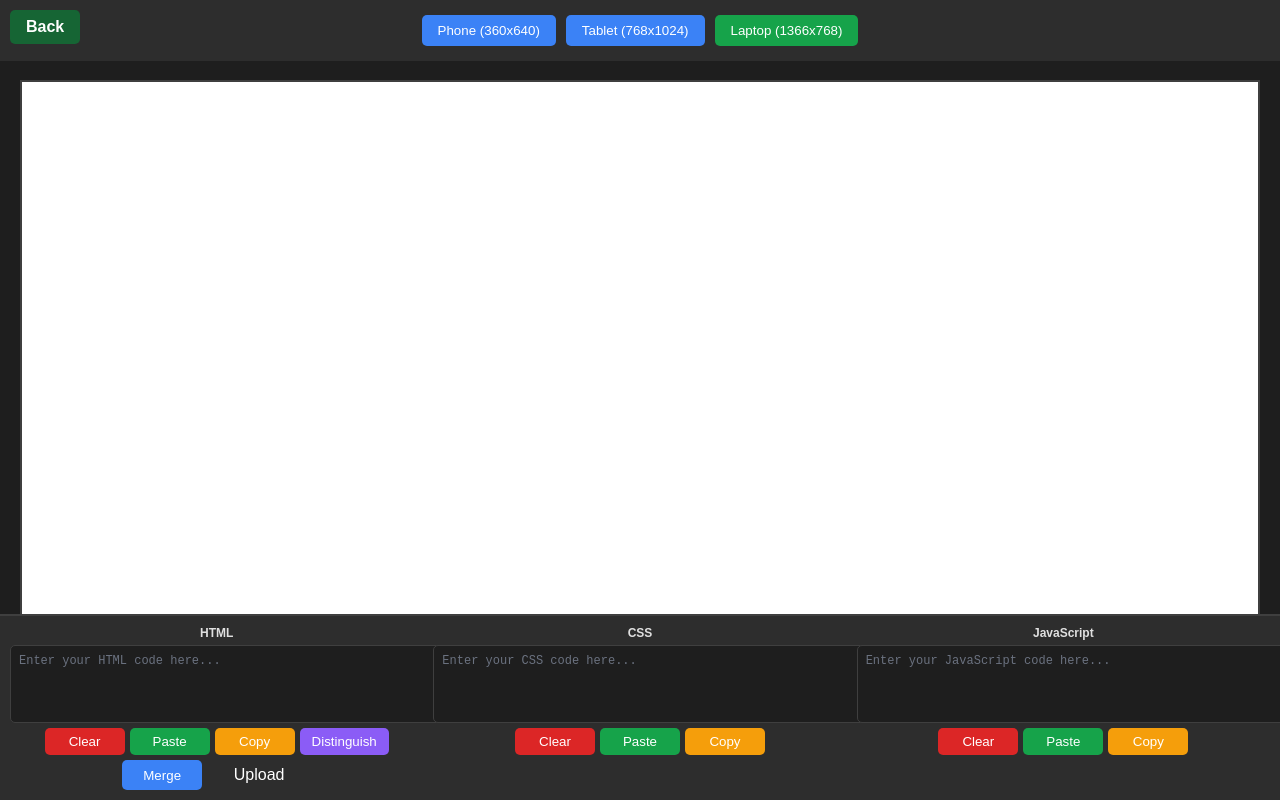
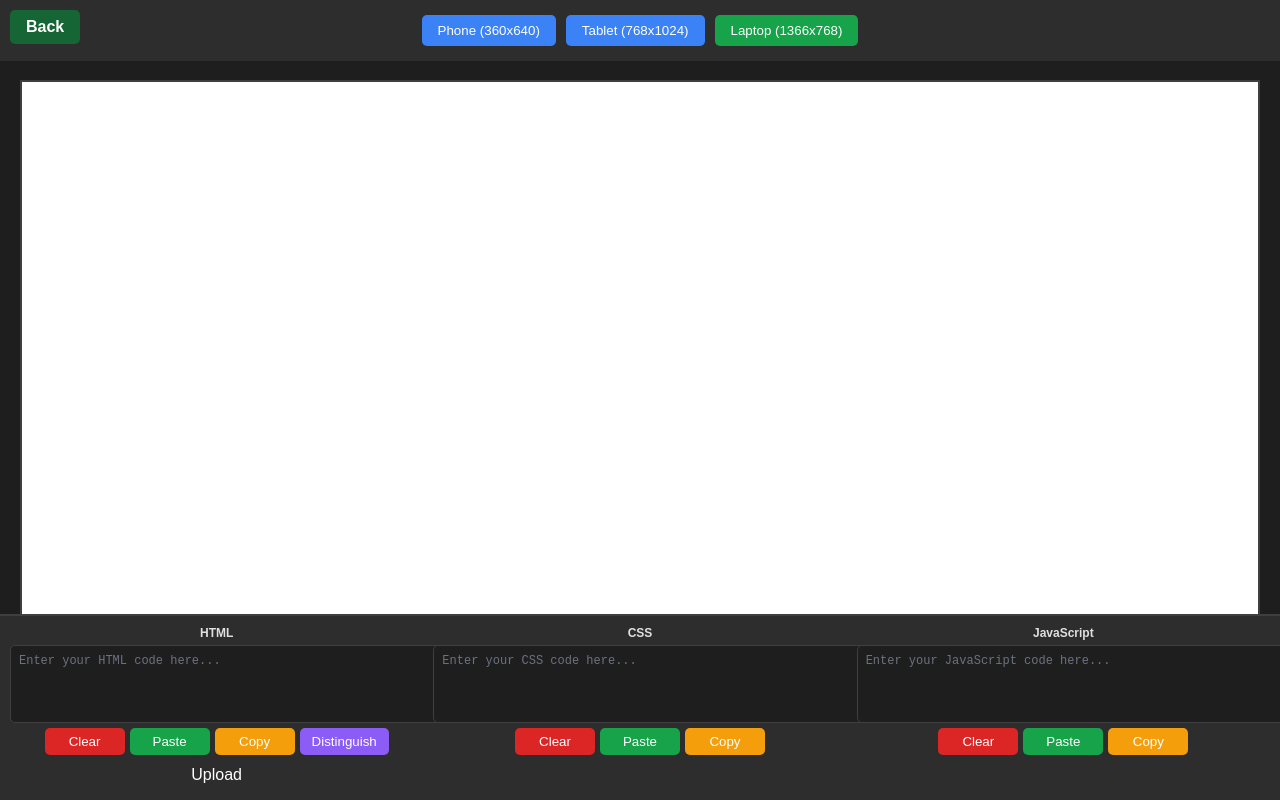
Before and after one commit to Hencheng2/html-live-preview, a plain HTML site: page index.html in a window 1280 px wide. Shown: the top 800 px of the page. Drawn offline with Linux system fonts and the light colour scheme.

Commit message:
Update index.html

```diff
--- a/index.html
+++ b/index.html
@@ -179,12 +179,6 @@
         .editor button.distinguish:hover {
             background-color: #7c3aed;
         }
-        .editor button.merge {
-            background-color: #3b82f6;
-        }
-        .editor button.merge:hover {
-            background-color: #2563eb;
-        }
         .editor button.upload {
             background-color: #d97706;
         }
@@ -253,7 +247,6 @@
                     <button class="paste" onclick="pasteCode('htmlInput')">Paste</button>
                     <button class="copy" onclick="copyCode('htmlInput')">Copy</button>
                     <button class="distinguish" onclick="distinguishCode()">Distinguish</button>
-                    <button class="merge" onclick="mergeCode()">Merge</button>
                     <label for="htmlUpload" class="upload" style="padding: 6px 12px; cursor: pointer; border: none; border-radius: 5px; color: #ffffff; width: 80px; text-align: center;">Upload</label>
                     <input type="file" id="htmlUpload" accept=".html,.htm" onchange="uploadCode('htmlInput', this)">
                 </div>
@@ -406,50 +399,6 @@
             updatePreview();
         }
 
-        function mergeCode() {
-            const htmlInput = document.getElementById('htmlInput');
-            const cssInput = document.getElementById('cssInput');
-            const jsInput = document.getElementById('jsInput');
-
-            if (!htmlInput || !cssInput || !jsInput) {
-                alert('Error: Textarea not found.');
-                return;
-            }
-
-            let htmlContent = htmlInput.value;
-            const cssContent = cssInput.value.trim();
-            const jsContent = jsInput.value.trim();
-
-            // Add CSS to the head section if it exists
-            if (cssContent) {
-                if (htmlContent.includes('</head>')) {
-                    htmlContent = htmlContent.replace('</head>', `<style>${cssContent}</style></head>`);
-                } else if (htmlContent.includes('<head>')) {
-                    htmlContent = htmlContent.replace('<head>', `<head><style>${cssContent}</style>`);
-                } else {
-                    // If no head tag, add one with the CSS
-                    htmlContent = `<head><style>${cssContent}</style></head>${htmlContent}`;
-                }
-            }
-
-            // Add JavaScript before the closing body tag if it exists
-            if (jsContent) {
-                if (htmlContent.includes('</body>')) {
-                    htmlContent = htmlContent.replace('</body>', `<script>${jsContent}</script></body>`);
-                } else if (htmlContent.includes('<body>')) {
-                    htmlContent = htmlContent.replace('<body>', `<body><script>${jsContent}</script>`);
-                } else {
-                    // If no body tag, add the script at the end
-                    htmlContent += `<script>${jsContent}</script>`;
-                }
-            }
-
-            // Update HTML textarea
-            htmlInput.value = htmlContent;
-
-            updatePreview();
-        }
-
         function uploadCode(textareaId, input) {
             const textarea = document.getElementById(textareaId);
             if (!textarea || !input.files || input.files.length === 0) {
```
